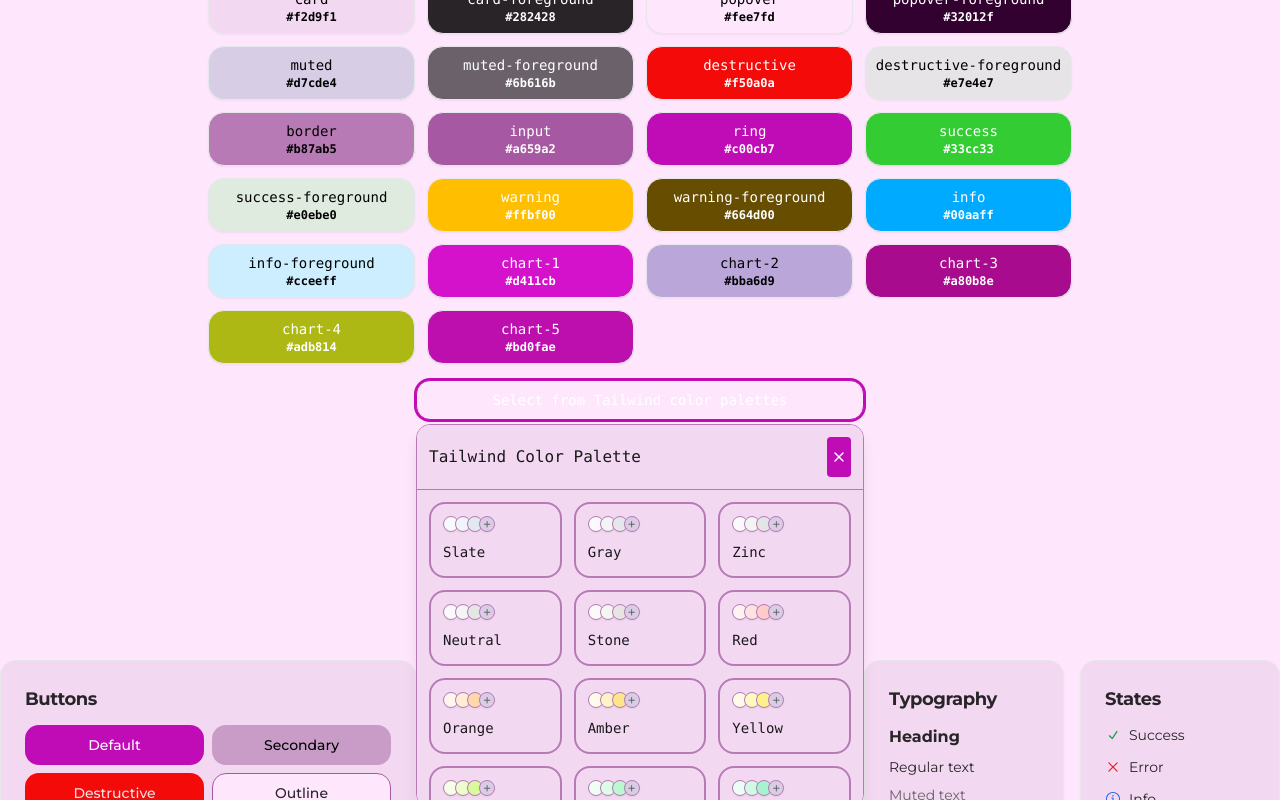
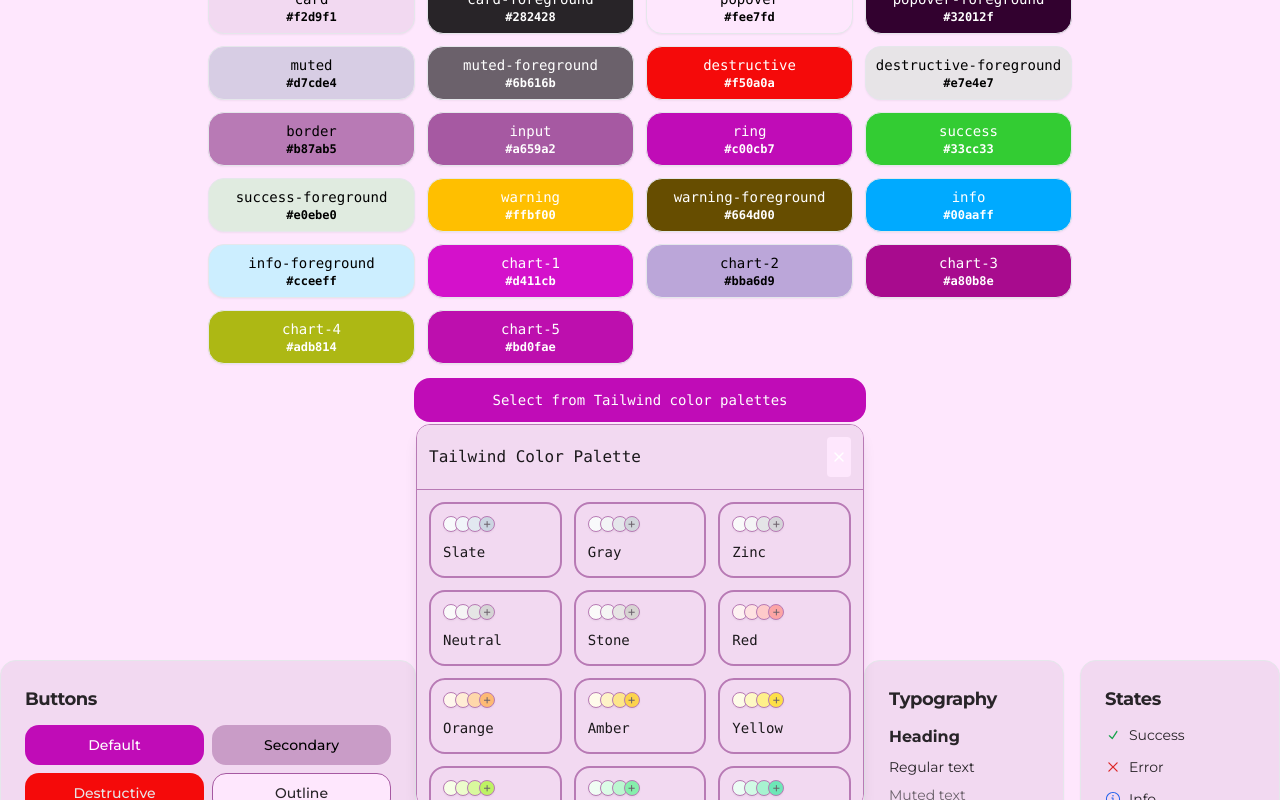
Before and after one commit to BarriosXJavier/tonemify, a Next.js app: page / in a window 1280 px wide. Both pictures are taken after a click on the button "Select from Tailwind color palettes". Shown: the part 777-1577 px from the top of the page. Built offline with nearby package versions, Linux system fonts and the light colour scheme.

Commit message:
minor tailwind-color-picker improvements

```diff
--- a/src/components/tailwind-color-picker.tsx
+++ b/src/components/tailwind-color-picker.tsx
@@ -48,7 +48,7 @@ const TailwindColorPicker = () => {
     <div className="w-full max-w-md mx-auto relative">
       <Button
         onClick={toggleDropdown}
-        className="w-full px-4 py-2 text-left border border-border rounded-md bg-background hover:bg-accent focus:outline-none focus:ring-2 focus:ring-ring focus:border-primary transition-colors"
+        className="w-full px-4 py-2 text-left border border-border rounded-md bg-primary hover:bg-accent focus:outline-none focus:ring-2 focus:ring-ring focus:border-primary transition-colors"
       >
         {selectedColor
           ? `${selectedColor}`
@@ -58,19 +58,13 @@ const TailwindColorPicker = () => {
       {isOpen && (
         <div className="absolute top-full left-0 right-0 mt-1 bg-card border border-border rounded-md shadow-lg z-50 max-h-96 overflow-y-auto">
           <div className="flex items-center justify-between p-3 border-b border-border">
-            <span className="font-medium">Tailwind Color Palette</span>
+            <span className="font-medium text-foreground">
+              Tailwind Color Palette
+            </span>
             <div className="flex items-center gap-2">
-              {selectedColor && (
-                <Button
-                  onClick={handleReset}
-                  className="p-1 hover:bg-accent rounded"
-                >
-                  <X className="w-4 h-4" />
-                </Button>
-              )}
               <Button
                 onClick={toggleDropdown}
-                className="p-1 hover:bg-accent rounded"
+                className="p-1 hover:bg-accent rounded bg-background"
               >
                 <X className="w-4 h-4" />
               </Button>
@@ -107,8 +101,15 @@ const TailwindColorPicker = () => {
                             />
                           ))}
                         {Object.keys(shades).length > 3 && (
-                          <div className="w-4 h-4 rounded-full bg-muted border border-border shadow-sm flex items-center justify-center">
-                            <span className="text-xs text-muted-foreground">+</span>
+                          <div
+                            className="w-4 h-4 rounded-full border border-border shadow-sm flex items-center justify-center"
+                            style={{
+                              backgroundColor: Object.values(shades)[3],
+                            }}
+                          >
+                            <span className="text-xs text-muted-foreground">
+                              +
+                            </span>
                           </div>
                         )}
                       </div>
@@ -128,8 +129,8 @@ const TailwindColorPicker = () => {
               className="border-t border-gray-200 p-3"
               data-color-section={selectedColor}
             >
-              <h4 className="font-medium mb-3 capitalize">
-                {selectedColor} Shades
+              <h4 className="font-medium mb-3 ">
+                {selectedColor} shades (click a shade to copy)
               </h4>
               <div className="grid grid-cols-2 sm:grid-cols-3 lg:grid-cols-4 gap-2">
                 {Object.entries(tailwindColorPalette[selectedColor]).map(
@@ -151,10 +152,10 @@ const TailwindColorPicker = () => {
                           className="w-6 h-6 rounded-full border-2 border-border shadow-sm mb-1"
                           style={{ backgroundColor: hex }}
                         />
-                        <span className="text-xs font-medium text-foreground mix-blend-difference">
+                        <span className="text-xs font-medium text-card-foreground ">
                           {shade}
                         </span>
-                        <span className="text-xs text-foreground mix-blend-difference opacity-80">
+                        <span className="text-xs text-card-foreground ">
                           {hex}
                         </span>
 
```
Also changed, not shown: src/lib/types.ts (line endings or trailing spaces).
